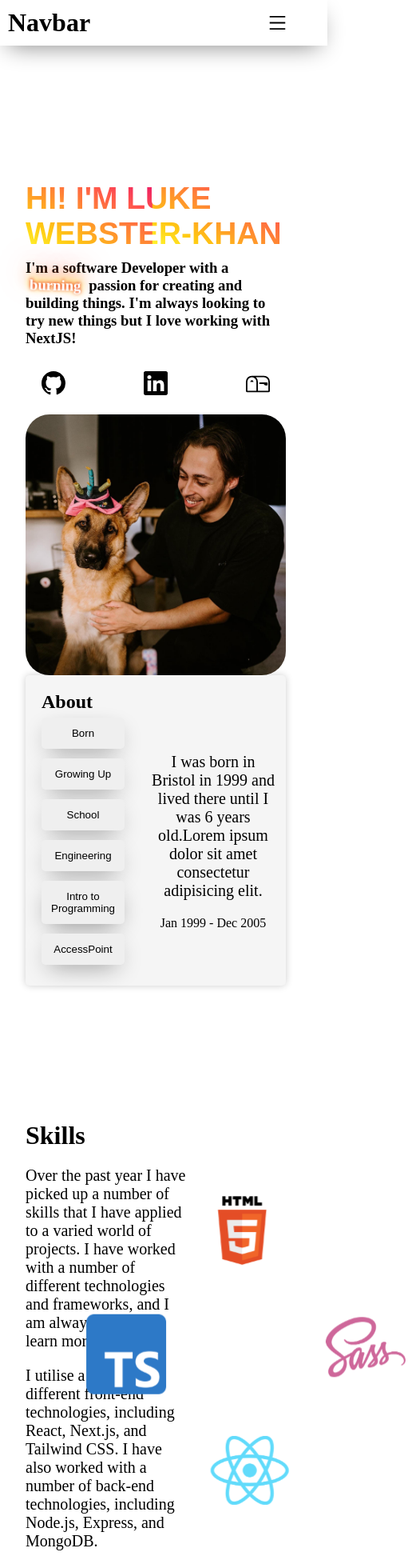
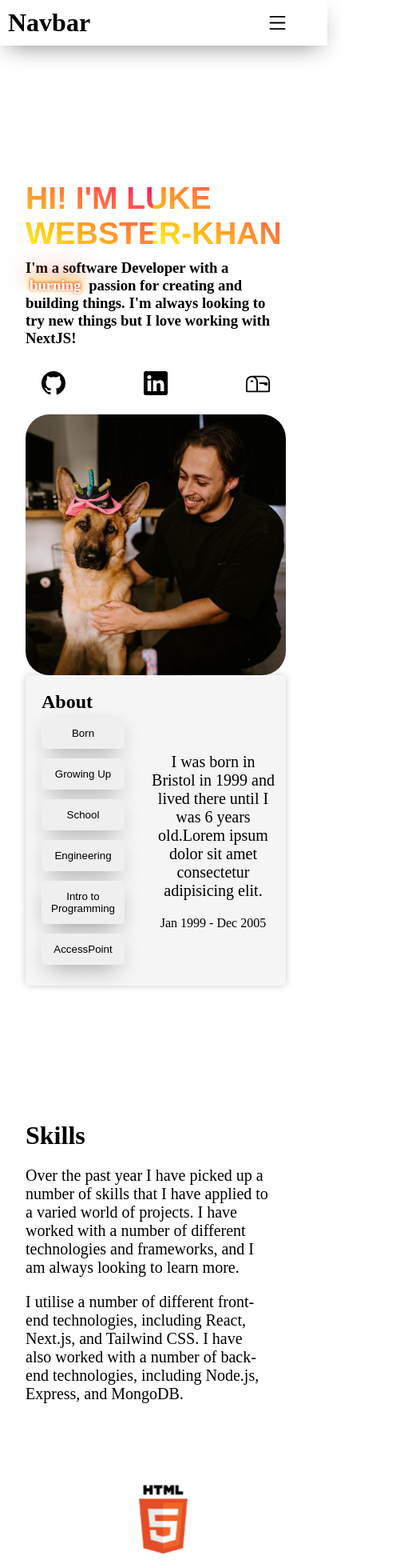
Before and after one commit to LukeWebster-Khan/Portfolio, a Next.js app: page / in a window 390 px wide. Shown: the top 1960 px of the page at 80% size, 511 px wide, since content can reach past the window. Built offline with nearby package versions, Linux system fonts and the light colour scheme; a web font is replaced by a local one.

Commit message:
social media hover effects added and skills section made responsive

```diff
--- a/styles/Home.module.scss
+++ b/styles/Home.module.scss
@@ -259,6 +259,11 @@ $color-primary: #0070f3; // This is a local variable
   }
   svg {
     padding: 20px;
+    transition: all 0.3s ease-in-out;
+    &:hover {
+      transform: scale(1.7);
+      cursor: pointer;
+    }
   }
 }
 
--- a/styles/Page.module.scss
+++ b/styles/Page.module.scss
@@ -1,3 +1,9 @@
+@mixin mobile {
+  @media (max-width: 888px) {
+    @content;
+  }
+}
+
 .about {
   background-color: #f5f5f5;
   padding: 20px;
@@ -54,13 +60,19 @@
   margin-top: 20vh;
   &__container {
     display: flex;
+    @include mobile {
+      flex-direction: column;
+    }
   }
   &__wrapper {
     width: 100%;
-    // height: 600px;
     display: grid;
     justify-content: center;
     align-content: center;
+    margin-right: 60px;
+    @include mobile {
+      height: 70vh;
+    }
   }
   &__item {
     width: 100px;
```
